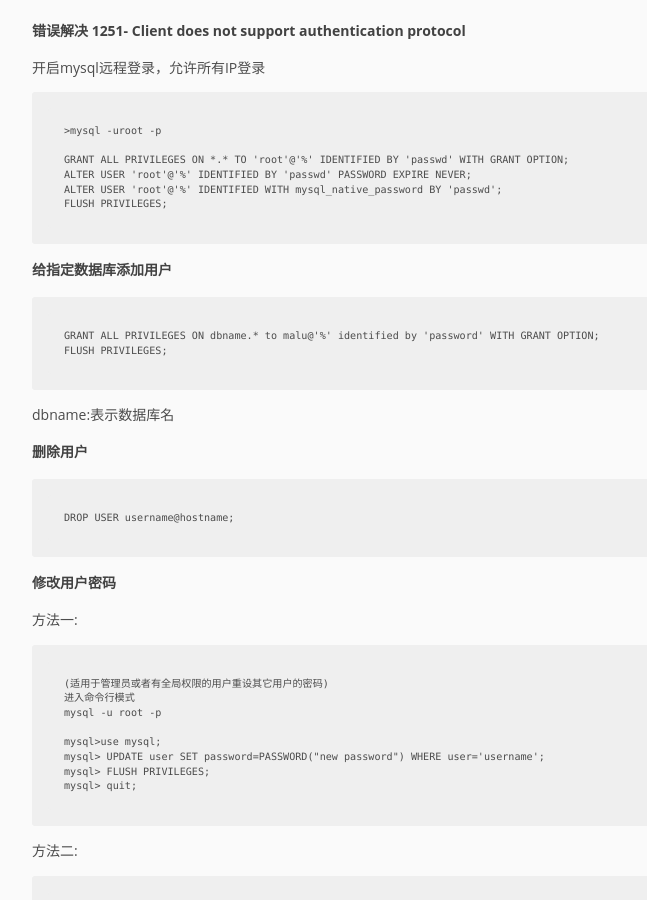
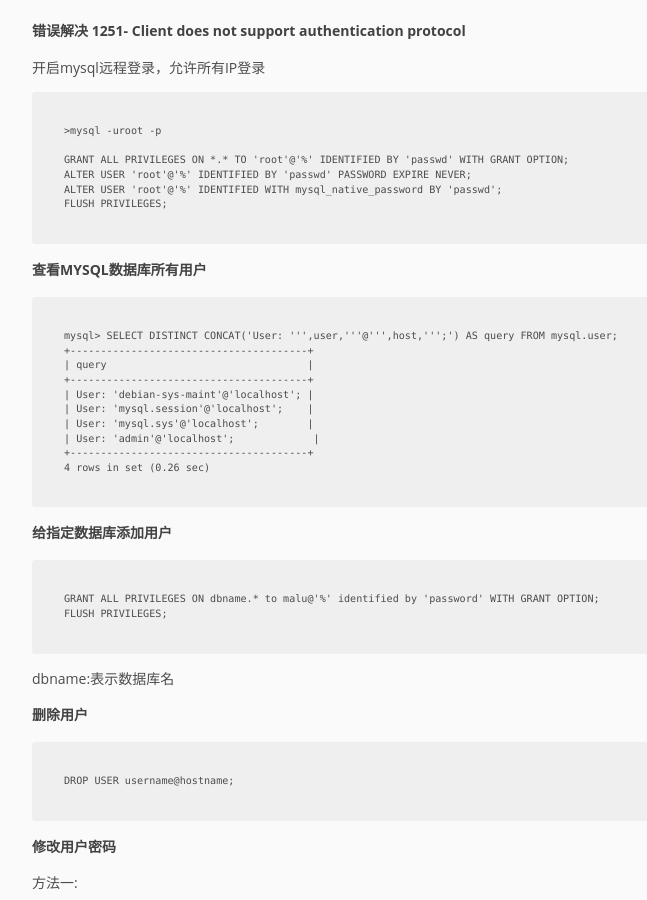
Before and after one commit to pingmalu/pingmalu.github.io, a Jekyll site: the page built from _posts/2015-12-07-MySQL日常笔记.md, in a window 1280 px wide and 900 px high, scrolled down 6234 px. Shown: the whole window, without its empty margins (168-815 px from the left). Built offline with Jekyll 4.4.1, drawn with Linux system fonts in a browser that asks for light colours.

Commit message:
'update'

```diff
--- a/_posts/2015-12-07-MySQL日常笔记.md
+++ b/_posts/2015-12-07-MySQL日常笔记.md
@@ -243,6 +243,20 @@ ALTER TABLE table_name ADD KEY(column_name(prefix_length));
 	ALTER USER 'root'@'%' IDENTIFIED WITH mysql_native_password BY 'passwd';
 	FLUSH PRIVILEGES;
 
+### 查看MYSQL数据库所有用户
+
+	mysql> SELECT DISTINCT CONCAT('User: ''',user,'''@''',host,''';') AS query FROM mysql.user;
+	+---------------------------------------+
+	| query                                 |
+	+---------------------------------------+
+	| User: 'debian-sys-maint'@'localhost'; |
+	| User: 'mysql.session'@'localhost';    |
+	| User: 'mysql.sys'@'localhost';        |
+	| User: 'admin'@'localhost';             |
+	+---------------------------------------+
+	4 rows in set (0.26 sec)
+
+
 
 ### 给指定数据库添加用户
 
```
